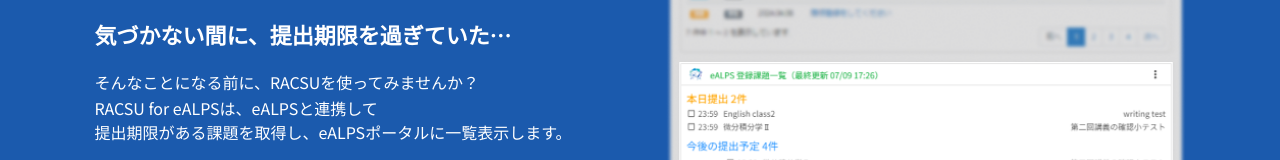
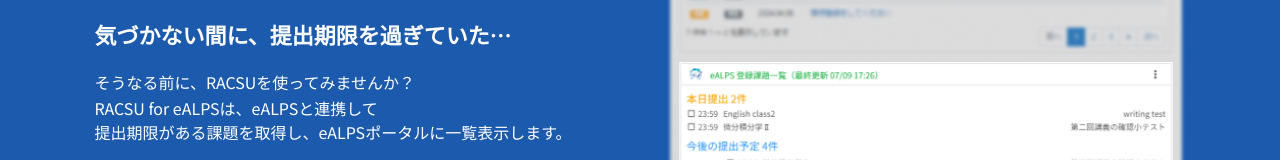
Before and after one commit to RACSU-at-ShinshuUniv/RACSU, a Next.js app in the folder hosting/: page / in a window 1280 px wide. Shown: the part 352-512 px from the top of the page. Built offline with nearby package versions, Linux system fonts and the light colour scheme.

Commit message:
キャッチコピー修正

```diff
--- a/hosting/src/app/page.tsx
+++ b/hosting/src/app/page.tsx
@@ -152,7 +152,7 @@
           </Box>
           <Box css={style.top_text_description}>
             <h1><span>気づかない間に、</span><span>提出期限を過ぎていた…</span></h1>
-            <p><span>そんなことになる前に、</span><span>RACSUを使ってみませんか？</span></p>
+            <p><span>そうなる前に、</span><span>RACSUを使ってみませんか？</span></p>
             <p><span>RACSU for eALPSは、eALPSと連携して</span><br /><span>提出期限がある課題を取得し、eALPSポータルに一覧表示します。</span></p>
           </Box>
           <Button css={style.top_button} target="_blank" href={url.store} variant='contained' endIcon={<LaunchIcon />}>ブラウザにインストール</Button>
```
